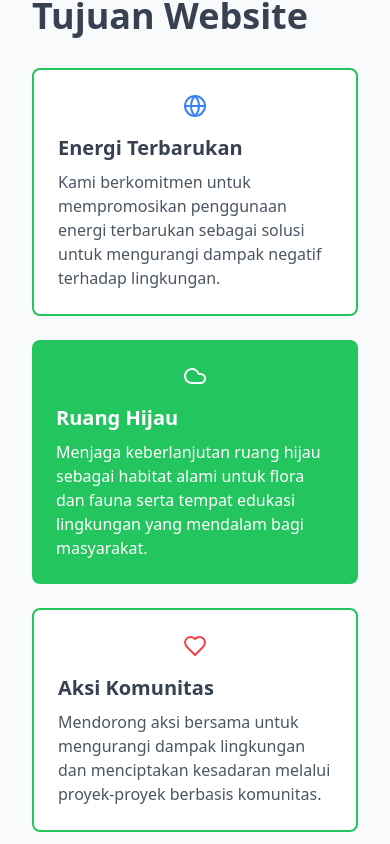
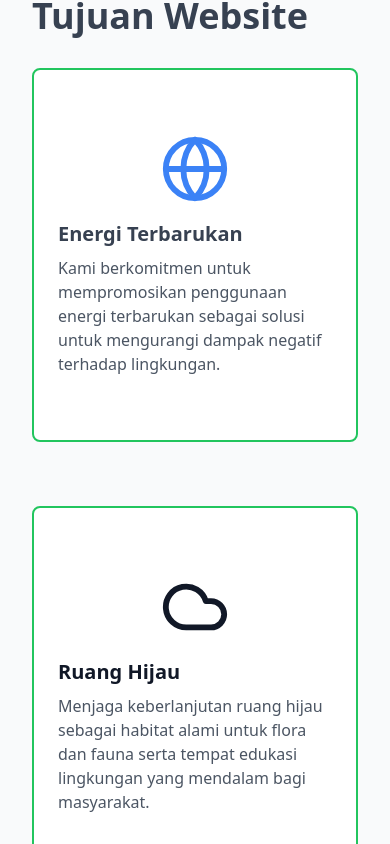
Before and after one commit to reynaldo0/Futuron, a React (Vite) app: page /about in a window 390 px wide. Shown: the part 2180-3024 px from the top of the page. Built offline with nearby package versions, Linux system fonts and the light colour scheme; no server answers.

Commit message:
fix : content values

```diff
--- a/src/pages/About/Values.jsx
+++ b/src/pages/About/Values.jsx
@@ -5,30 +5,30 @@ const Values = () => {
   return (
     <div className="container mx-auto p-8">
       <h1 className="text-4xl font-bold text-gray-700 mb-8">Tujuan Website</h1>
-      <div className="grid grid-cols-1 md:grid-cols-3 gap-6">
+      <div className="grid grid-cols-1 md:grid-cols-3 gap-16">
         {/* First Card: Renewable Energy */}
-        <div className="border-2 border-green-500 rounded-lg p-6 bg-white">
-          <Globe className="mb-4 mx-auto text-5xl text-blue-500" />
-          <h2 className="text-xl font-bold text-gray-700 mb-2">Energi Terbarukan</h2>
-          <p className="text-gray-600">
+        <div className="border-2 border-green-500 rounded-lg p-6 py-16 bg-white group hover:bg-primary-200 hover:scale-105 transition-transform">
+          <Globe className="mb-4 mx-auto text-5xl text-blue-500 group-hover:text-white" size={70} />
+          <h2 className="text-xl font-bold text-gray-700 mb-2 group-hover:text-white">Energi Terbarukan</h2>
+          <p className="text-gray-600 group-hover:text-white">
             Kami berkomitmen untuk mempromosikan penggunaan energi terbarukan sebagai solusi untuk mengurangi dampak negatif terhadap lingkungan.
           </p>
         </div>
 
         {/* Second Card: Green Spaces */}
-        <div className="rounded-lg p-6 bg-green-500 text-white">
-          <Cloud className="mb-4 mx-auto text-5xl" />
-          <h2 className="text-xl font-bold mb-2">Ruang Hijau</h2>
-          <p>
+        <div className="rounded-lg p-6 py-16 border-2 border-green-500 bg-white group hover:bg-primary-200 hover:scale-105 transition-transform">
+          <Cloud className="mb-4 mx-auto text-5xl group-hover:text-white" size={70} />
+          <h2 className="text-xl font-bold mb-2 group-hover:text-white">Ruang Hijau</h2>
+          <p className="text-gray-600 group-hover:text-white">
             Menjaga keberlanjutan ruang hijau sebagai habitat alami untuk flora dan fauna serta tempat edukasi lingkungan yang mendalam bagi masyarakat.
           </p>
         </div>
 
         {/* Third Card: Community Action */}
-        <div className="border-2 border-green-500 rounded-lg p-6 bg-white">
-          <Heart className="mb-4 mx-auto text-5xl text-red-500" />
-          <h2 className="text-xl font-bold text-gray-700 mb-2">Aksi Komunitas</h2>
-          <p className="text-gray-600">
+        <div className="border-2 border-green-500 rounded-lg p-6 py-16 bg-white group hover:bg-primary-200 hover:scale-105 transition-transform">
+          <Heart className="mb-4 mx-auto text-5xl text-red-500 group-hover:text-white" size={70} />
+          <h2 className="text-xl font-bold text-gray-700 mb-2 group-hover:text-white">Aksi Komunitas</h2>
+          <p className="text-gray-600 group-hover:text-white">
             Mendorong aksi bersama untuk mengurangi dampak lingkungan dan menciptakan kesadaran melalui proyek-proyek berbasis komunitas.
           </p>
         </div>
```
